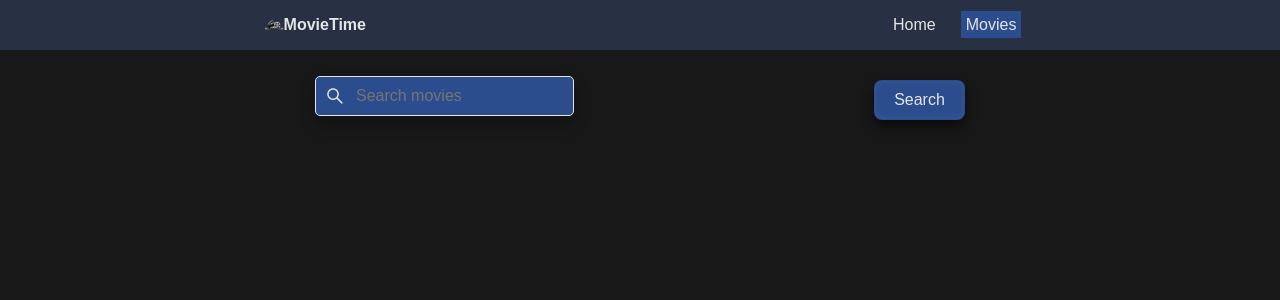
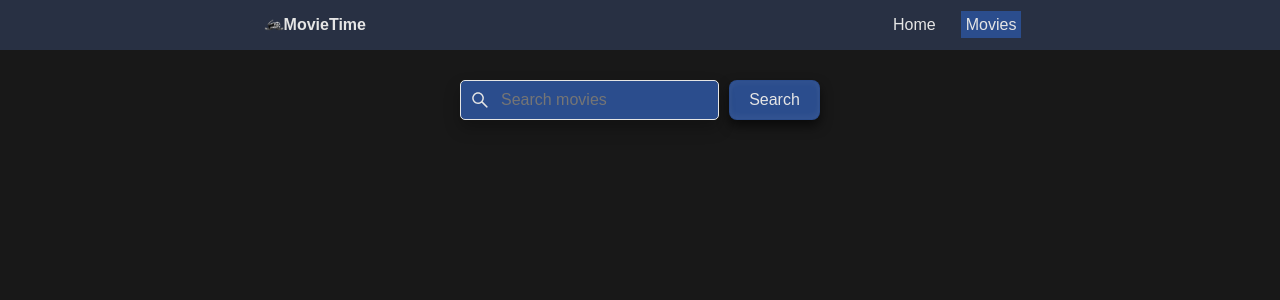
Before and after one commit to AskAfter/goit-react-hw-05, a React (Vite) app: page /movies in a window 1280 px wide. Shown: the top 300 px of the page. Built offline with nearby package versions, Linux system fonts and the light colour scheme; no server answers.

Commit message:
modify css

```diff
--- a/src/components/App/App.module.css
+++ b/src/components/App/App.module.css
@@ -2,7 +2,7 @@
   display: flex;
   flex-direction: column;
   flex-wrap: wrap;
-  width: 1040px;
+  /* width: 1040px; */
   /* border: 1px solid black; */
   align-items: center;
   justify-content: center;
--- a/src/components/Movie/Movie.jsx
+++ b/src/components/Movie/Movie.jsx
@@ -1,7 +1,8 @@
 import s from './Movie.module.css';
 
 const Movie = ({ movie }) => {
-  const imageUrl = `https://image.tmdb.org/t/p/w500/${movie.backdrop_path}`;
+  console.log(movie);
+  const imageUrl = `https://image.tmdb.org/t/p/w300/${movie.poster_path}`;
   return (
     <div className={s.container}>
       <img className={s.poster} src={imageUrl} alt="Movie poster" />
--- a/src/components/Movie/Movie.module.css
+++ b/src/components/Movie/Movie.module.css
@@ -4,6 +4,12 @@
   margin-bottom: 20px;
   border-radius: 15px;
   box-shadow: var(--shadow);
+  flex-wrap: wrap;
+  flex-direction: column;
+  width: 300px;
+  justify-content: center;
+  align-items: center;
+  margin: 0 auto;
 }
 .thumb {
   display: flex;
@@ -11,8 +17,7 @@
   justify-content: space-around;
   background-color: var(--sectionColors);
   padding-left: 20px;
-  border-radius: 0 10px 10px 0px;
+  /* justify-content: center;
+  align-items: center; */
+  /* width: 200px; */
 }
-.poster {
-  border-radius: 10px 0 0 10px;
-}
--- a/src/components/MoviesList/MoviesList.module.css
+++ b/src/components/MoviesList/MoviesList.module.css
@@ -5,6 +5,7 @@
   gap: 20px;
   justify-content: center;
   margin-bottom: 20px;
+  width: 100%;
 }
 
 .listItem {
--- a/src/components/SearchBox/SearchBox.module.css
+++ b/src/components/SearchBox/SearchBox.module.css
@@ -1,7 +1,7 @@
 .form {
   display: flex;
-  gap: 300px;
-  justify-content: center;
+  justify-content: space-between;
+  gap: 10px;
   align-items: center;
 }
 
@@ -27,7 +27,7 @@
   outline: none;
   border: 1px var(--textColor) solid;
   box-shadow: none;
-  transform: translateY(-4px);
+  /* transform: translateY(-4px); */
   box-shadow: 0 8px 16px rgba(0, 0, 0, 0.25);
 }
 
@@ -48,6 +48,6 @@
 .input:focus + .icon,
 .input:hover + .icon {
   color: var(--textColor);
-  transform: translateY(-14px);
+  /* transform: translateY(-14px); */
   z-index: 1000;
 }
--- a/src/index.css
+++ b/src/index.css
@@ -24,6 +24,7 @@ body {
   font-family: sans-serif;
   line-height: 1.5;
   background-color: var(--backGroundColor);
+  width: 100%;
 }
 
 h1,
@@ -62,7 +63,6 @@ body {
   display: flex;
   place-items: center;
   min-width: 320px;
-  /* min-height: 100vh; */
   justify-content: center;
 }
 
--- a/src/pages/HomePage/HomePage.module.css
+++ b/src/pages/HomePage/HomePage.module.css
@@ -1,6 +1,8 @@
 .homeSection {
   display: flex;
+  flex-wrap: wrap;
   flex-direction: column;
   align-items: center;
   justify-content: center;
+  /* width: 100%; */
 }
```
